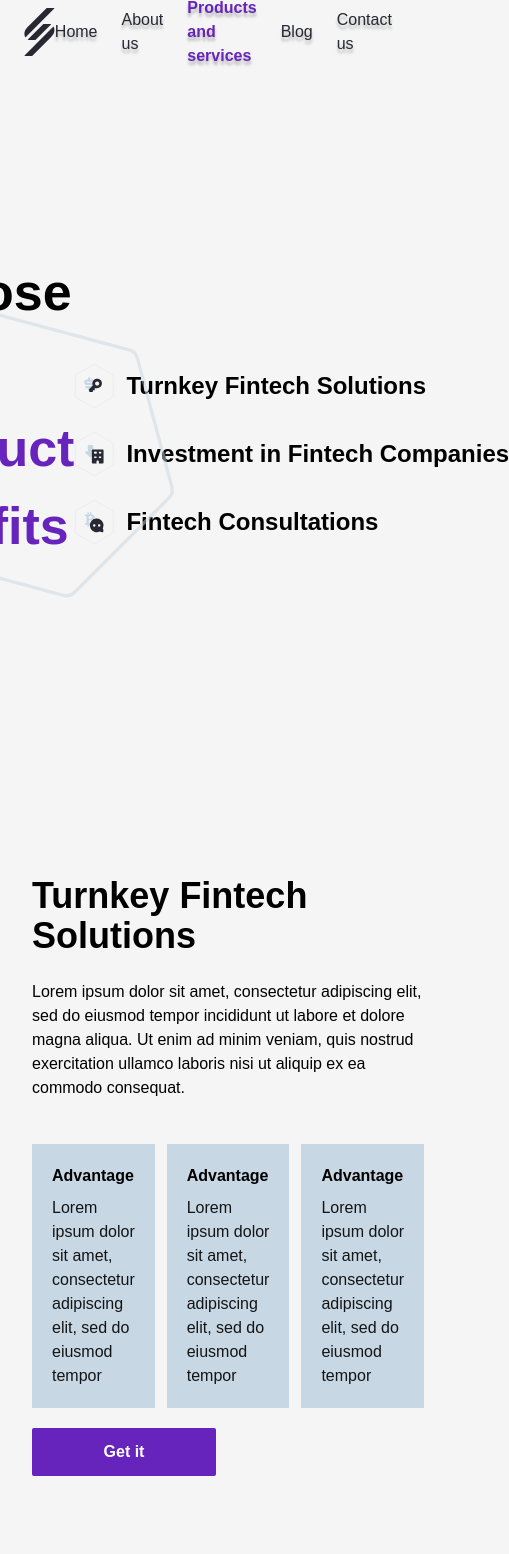
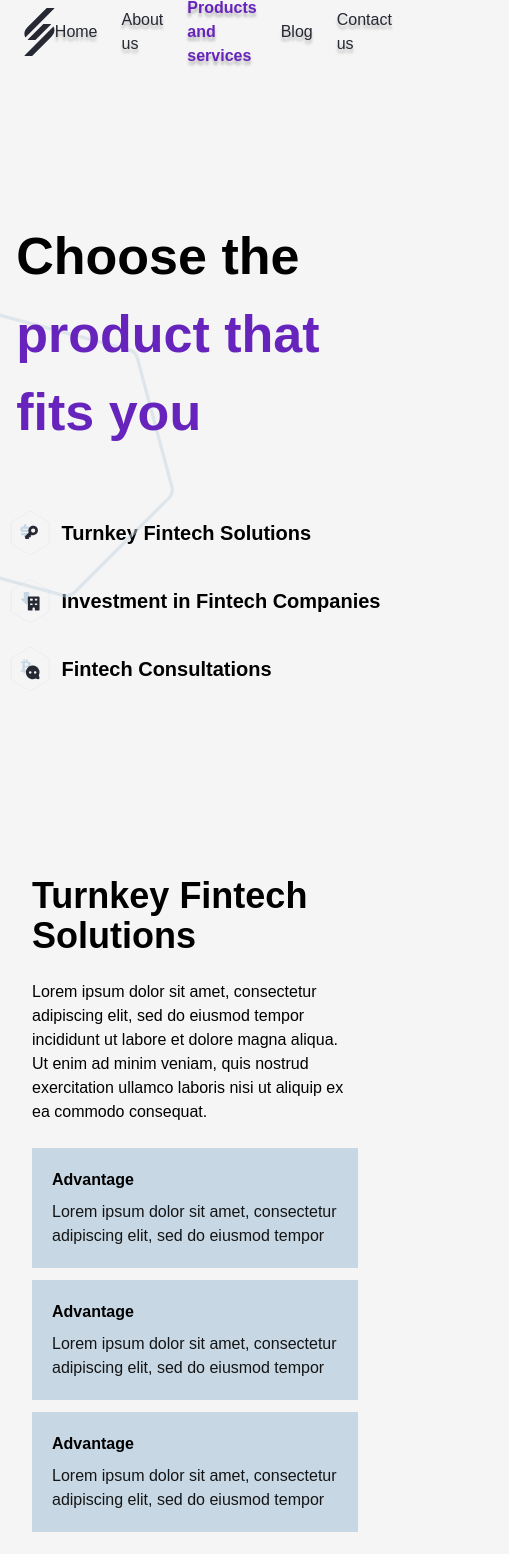
Before and after one commit to msinemkaya/fintech, a React (Create React App) app: page /products in a window 390 px wide. Shown: the top 1554 px of the page, 509 px wide, since content can reach past the window. Built offline with nearby package versions, Linux system fonts and the light colour scheme.

Commit message:
feat: made products page responsive

```diff
--- a/src/components/Sections/ProductsHeadingSection.js
+++ b/src/components/Sections/ProductsHeadingSection.js
@@ -6,7 +6,7 @@ import {ReactComponent as Poly} from '../../images/Polygon.svg';
 
 export default function ProductsHeadingSection(){
   return(
-    <AppSection className='relative'>
+    <AppSection className='relative md:flex-row flex-col gap-y-12'>
     <Poly className='absolute w-3/4 h-3/4 rotate-45 -left-1/3'/>
       <PrimaryHeading className='basis-full z-10'>
         Choose the <Span className='text-primary-purple'> product that fits you </Span>
--- a/src/components/Sections/ProductsSection.js
+++ b/src/components/Sections/ProductsSection.js
@@ -11,18 +11,18 @@ import GridBox from '../common/GridBox';
 export default function ProductsSection({ reverst, title, advantages, children, image }){
   return(
     <Section>
-      <GridBox className='semi-md:grid-cols-2 items-center m-8 justify-items-center gap-8'>
+      <GridBox className='lg:grid-cols-2 items-center m-8 justify-items-center gap-8'>
         <Container>
             <H3 className='text-4xl font-extrabold'>{title}</H3>
             <P className='my-6'>{children}</P>
-            <FlexBox className='gap-3'>
+            <FlexBox className='gap-3 sm:flex-row flex-col mb-6 sm:mb-0'>
               {advantages.map((item, index) => (
                 <AdvantageCard advantage={item} key={index}/>
               ))}
             </FlexBox>
             <AppButton purple primary>Get it</AppButton>
         </Container>
-        <Img url={image} className={`${reverst && '-order-1'} hidden semi-md:block`}/>
+        <Img url={image} className={`${reverst && '-order-1'} hidden lg:block self-stretch`}/>
       </GridBox>
     </Section>
   );
--- a/src/components/common/AdvantageCard.js
+++ b/src/components/common/AdvantageCard.js
@@ -4,7 +4,7 @@ import H5 from '../base/heading/H5';
 
 export default function AdvantageCard({ advantage }){
   return(
-    <Container className='p-5 bg-primary-light flex-1 my-5'>
+    <Container className='p-5 bg-primary-light flex-1 sm:my-5'>
       <H5 className='font-bold mb-2'>{advantage.title}</H5>
       <P className='opacity-90'>{advantage.content}</P>
     </Container>
--- a/src/components/common/SelectionButton.js
+++ b/src/components/common/SelectionButton.js
@@ -15,7 +15,7 @@ export default function SelectionButton({ selection }){
           <Img url={selection.icon} className='z-20'/>
         </FlexBox>
         <FlexBox className='flex-col !items-start'>
-          <P className='text-2xl font-bold whitespace-nowrap group-hover:text-primary-purple'>{selection.text}</P>
+          <P className='sm:text-2xl text-xl font-bold whitespace-nowrap group-hover:text-primary-purple'>{selection.text}</P>
           {selection.name && (
             <Span className='mb-2 text-primary-grey font-bold'>{selection.name}</Span>
           )}
```
